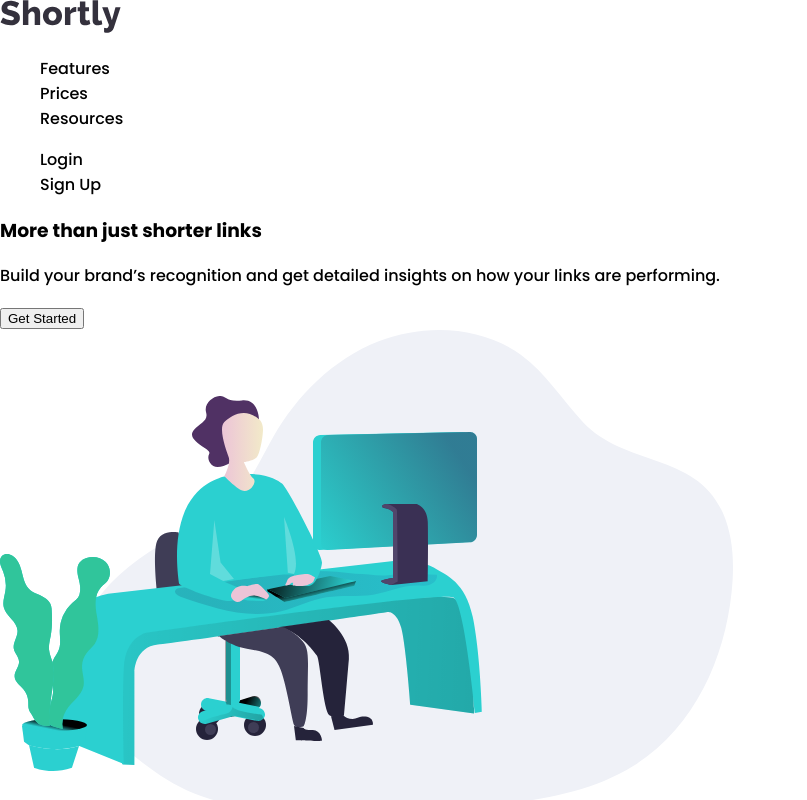
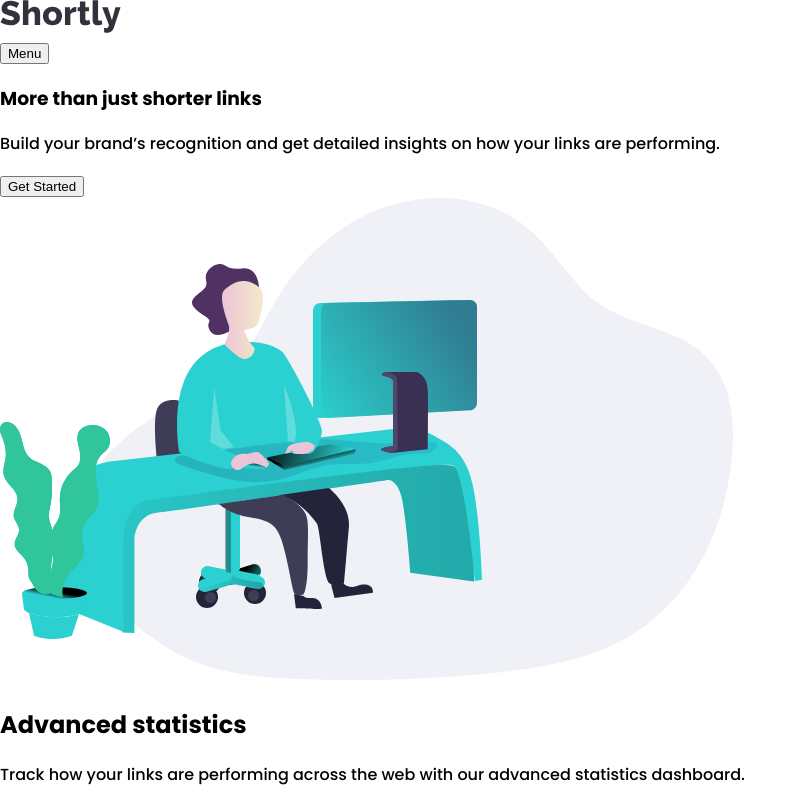
Before and after one commit to shazkhan2/shorten-url, a React (Create React App) app in the folder url-shortening-api/: page / in a window 1280 px wide. Shown: the top 800 px of the page, without its empty margins (0-807 px from the left). Built offline with nearby package versions, Linux system fonts and the light colour scheme.

Commit message:
Toggle added to the menu items

```diff
--- a/url-shortening-api/src/components/Navbar.jsx
+++ b/url-shortening-api/src/components/Navbar.jsx
@@ -1,29 +1,32 @@
-import React from 'react'
-import logo from "../images/logo.svg"
+import React, { useState } from 'react';
+import logo from "../images/logo.svg";
+
 export default function Navbar() {
+  // State to track whether the menu is visible or not
+  const [menuVisible, setMenuVisible] = useState(false);
+
+  // Function to toggle the visibility of the menu
+  const toggleMenu = () => {
+    setMenuVisible(!menuVisible);
+  };
+
   return (
     <>
       <header className='header'>
-
         <div>
-
-        <img src = {logo} alt = "Logo" />
-<nav>
+          <img src={logo} alt="Logo" />
+          <nav style={{ display: menuVisible ? 'block' : 'none' }}>
             <ul>
-        <li>Features  </li>
-        <li>Prices  </li>
-        <li>Resources  </li>
-    </ul>
-
-</nav>
-
-    </div>
-    <ul>
+              <li>Features</li>
+              <li>Prices</li>
+              <li>Resources</li>
               <li>Login</li>
               <li>Sign Up</li>
             </ul>
-
+          </nav>
+        </div>
+        <button onClick={toggleMenu}>Menu</button>
       </header>
     </>
-  )
+  );
 }
```
Lines whose indentation alone changed are shown as unchanged.
